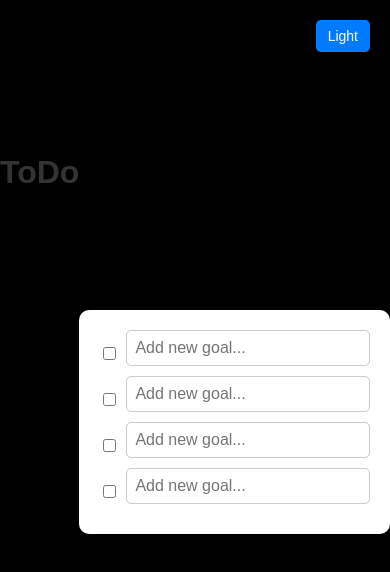
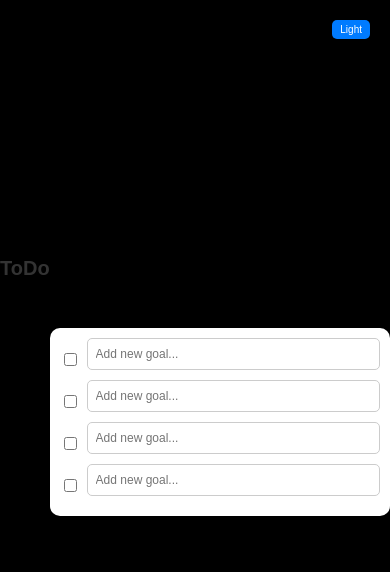
Before and after one commit to 0xkevindev/todo, a plain HTML site: page index.html in a window 390 px wide. Drawn offline with Linux system fonts and the light colour scheme.

Commit message:
Update style.css

```diff
--- a/style.css
+++ b/style.css
@@ -57,3 +57,43 @@ input[type="text"] {
 #mode:hover {
     background: #0056b3;
 }
+@media (max-width: 768px) {
+    .box {
+        width: 80%;
+        padding: 15px;
+    }
+
+    h1 {
+        bottom: 200px;
+        font-size: 24px;
+    }
+
+    input[type="text"] {
+        font-size: 14px;
+    }
+
+    #mode {
+        font-size: 12px;
+        padding: 6px 10px;
+    }
+}
+@media (max-width: 480px) {
+    .box {
+        width: 90%;
+        padding: 10px;
+    }
+
+    h1 {
+        bottom: 150px;
+        font-size: 20px;
+    }
+
+    input[type="text"] {
+        font-size: 12px;
+    }
+
+    #mode {
+        font-size: 10px;
+        padding: 4px 8px;
+    }
+}
```
